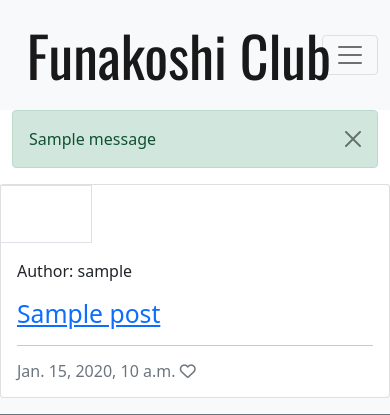
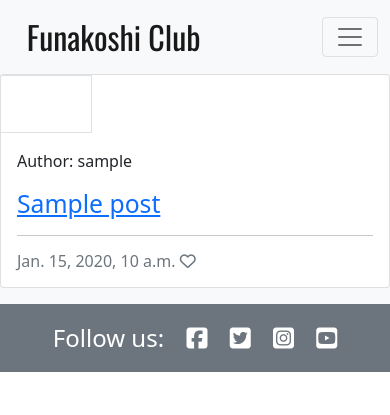
Before and after one commit to Code-Institute-Submissions/SerjMartin-Funakoshi-Club_AprResub, a Django app: page /blog.html/ in a window 390 px wide. Shown: the top 415 px of the page. Run offline with Django 3.2, Linux system fonts and the light colour scheme; tables that the repository leaves empty hold one stand-in row (values such as "Sample post"); one stand-in notice (Sample message) is shown; some libraries are stand-ins or nearby versions; some web fonts are replaced.

Commit message:
Add set timer function for messages

```diff
--- a/static/css/style.css
+++ b/static/css/style.css
@@ -7,6 +7,7 @@
   font-family: 'Oswald', sans-serif;
   margin-left: 4%;
 }
+
 
 #home {
   margin-left: 30%;
@@ -34,3 +35,19 @@ footer {
 .comment-form {
   margin-top: 1.3em;
 }
+
+@media acreen and (max-width: 992px) {
+
+  .logo {
+    font-size: 300%;
+  }
+
+}
+
+@media screen and (max-width: 576px) {
+
+  .logo {
+    font-size: 200%;
+  }
+
+}
--- a/templates/base.html
+++ b/templates/base.html
@@ -59,11 +59,11 @@
             </div>
         </div>
     </nav>
-    <div class="container-fluid">
+    <div class="container-fluid" id="msg">
         <div class="row">
             <div class="col-md-8 offset-md-2">
                 {% for message in messages %}
-                <div class="alert {{ message.tags }} alert-dismissible fade show" id="msg"
+                <div class="alert {{ message.tags }} alert-dismissible fade show"
                 role="alert">
                 {{ message | safe }}
                 <button type="button" class="btn-close" data-bs-dismiss="alert" aria-label="Close">
@@ -88,6 +88,13 @@
             <i class="fab fa-youtube-square ms-3"></i>
         </p>
     </footer>
+    <script>
+        setTimeout(function() {
+            let messages = document.getElementById("msg");
+            let alert = new bootstrap.Alert(messages);
+            alert.close();
+        }, 3000);
+    </script>
     <script src="https://kit.fontawesome.com/ef15e4e2a8.js" crossorigin="anonymous"></script>
 </body>
 </html>
```
Also changed, not shown: README.md.
